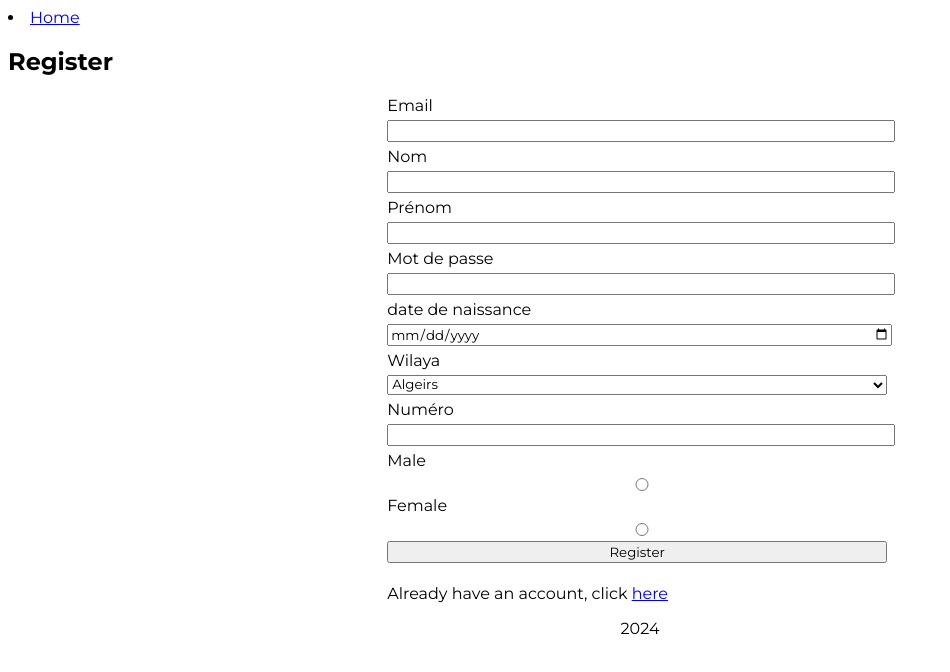
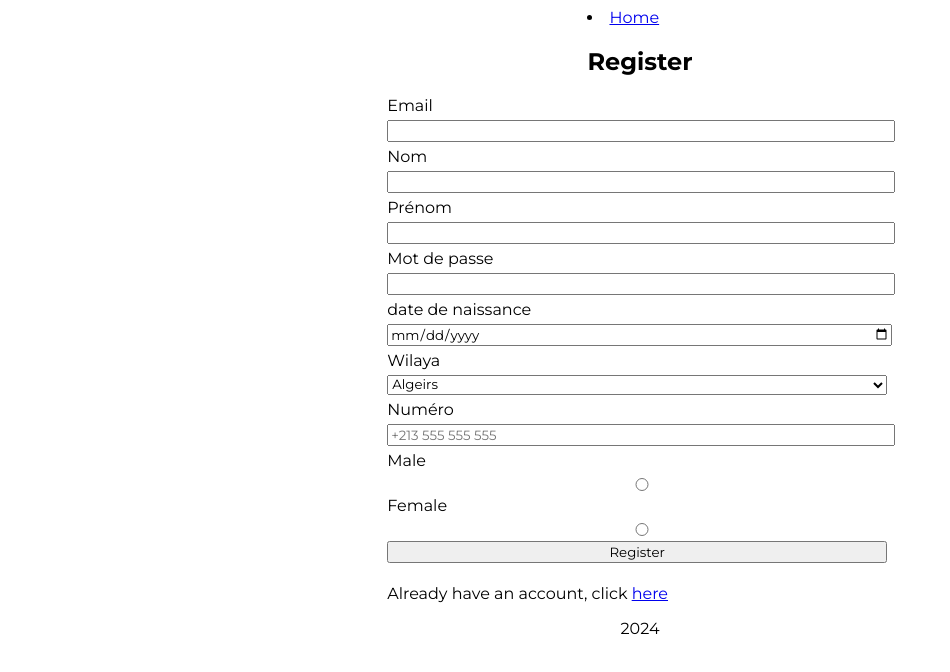
Before and after one commit to DjacerMESSAADIA/Portfolio-School-Project, a plain HTML site: page Pages/register.html in a window 1280 px wide. Shown: the whole page, without its empty margins (0-950 px from the left). Drawn offline with Linux system fonts and the light colour scheme.

Commit message:
Refactored Code

```diff
--- a/Pages/register.html
+++ b/Pages/register.html
@@ -38,12 +38,17 @@
           <option value="Wilaya">Tipaza</option>
         </select>
         <label for="phoneNumber">Numéro</label>
-        <input type="tel" name="Phonenumber" id="phoneNumber" />
+        <input
+          type="tel"
+          name="Phonenumber"
+          placeholder="+213 555 555 555"
+          id="phoneNumber"
+        />
         <label for="male">Male</label>
         <input type="radio" name="GenderFemale" id="female" />
         <label for="female">Female</label>
         <input type="radio" name="GenderMale" id="female" />
-        <input type="button" value="Register" />
+        <input type="submit" value="Register" />
         <p>
           Already have an account, click <a href="/Pages/login.html">here</a>
         </p>
--- a/styling/style.css
+++ b/styling/style.css
@@ -5,6 +5,12 @@
   margin: 0;
   box-sizing: border-box; */
 }
+header {
+  display: flex;
+  justify-content: center;
+  align-items: center;
+}
+
 body {
   height: 100vh;
 }
```
Also changed, not shown: Pages/login.html (+5 -3 lines).
